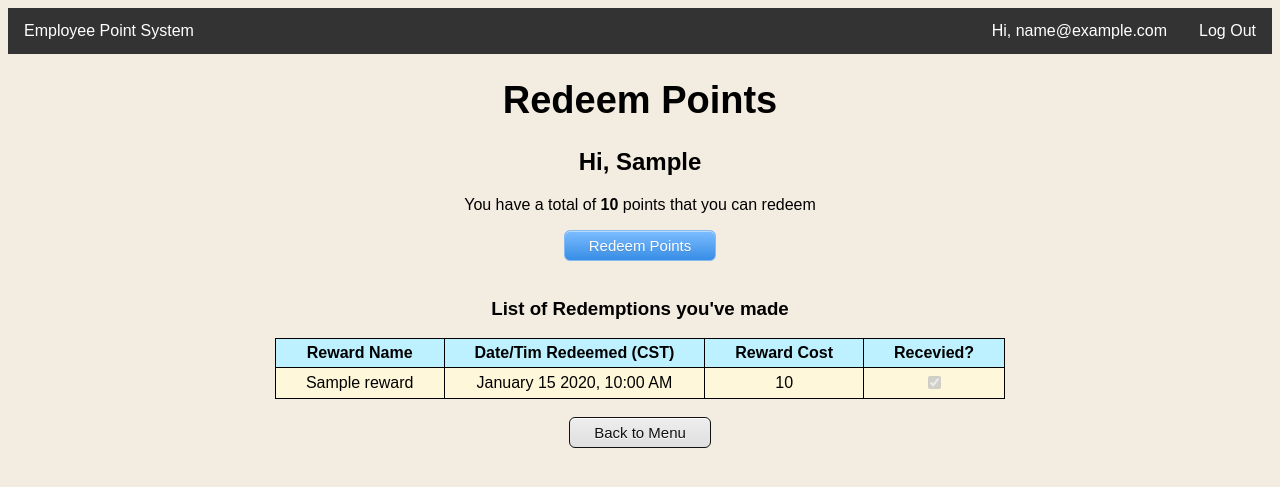
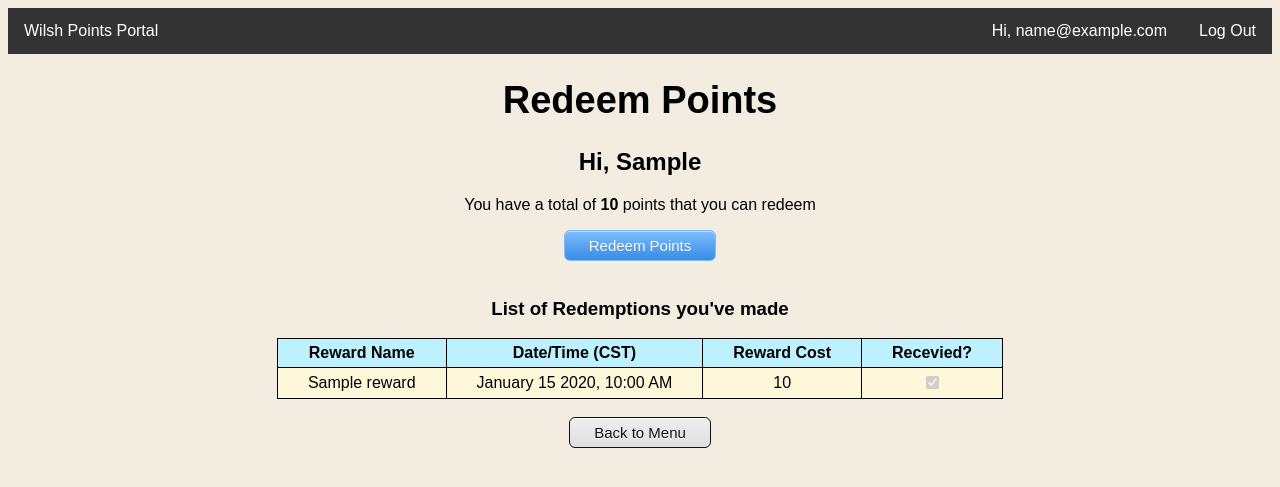
Before and after one commit to wilshirefarm/epms-aws, a Flask app: page /redeemMenu in a window 1280 px wide. Shown: the top 487 px of the page. Run offline with Flask 2, Linux system fonts and the light colour scheme; the visitor is signed in with stand-in values (Sample User, id 1); tables that the repository leaves empty hold one stand-in row (values such as "Sample post"); data that the repository does not hold is empty.

Commit message:
fix minor things

```diff
--- a/templates/base.html
+++ b/templates/base.html
@@ -2,14 +2,14 @@
 <html>
 
  <head>
-    <title>{% block title %} Employee Point System {% endblock %}</title>
+    <title>{% block title %} WilshPoints {% endblock %}</title>
     <link rel="stylesheet" type="text/css" href="/static/style.css">
     <link rel="shortcut icon" href="../static/favicon.ico"/>
   </head>
   <div>
     <nav>
         <ul>
-          <li><a href="/">Employee Point System</a>
+          <li><a href="/">Wilsh Points Portal</a>
           {% if 'email' in session %}
             <li><a href="/logout">Log Out</a>
             <li><a href="/">Hi, {{ session['email'] }}</a>
--- a/templates/redemptionHome.html
+++ b/templates/redemptionHome.html
@@ -15,7 +15,7 @@
 		<table>
 			<tr>
 				<th>Reward Name</th>
-				<th>Date/Tim Redeemed (CST)</th>
+				<th>Date/Time (CST)</th>
 				<th>Reward Cost</th>
 				<th>Recevied?</th>
 			</tr>
```
